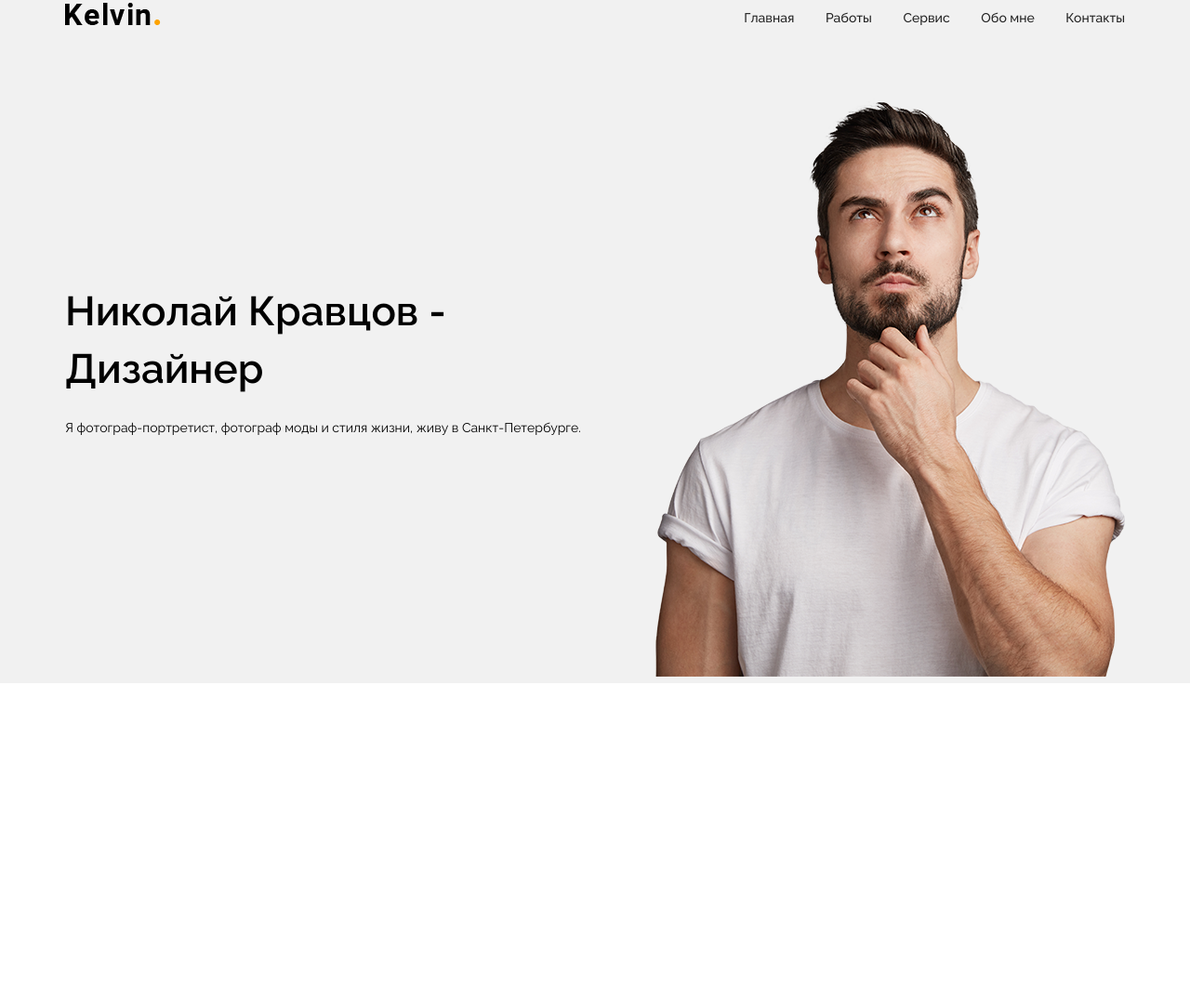
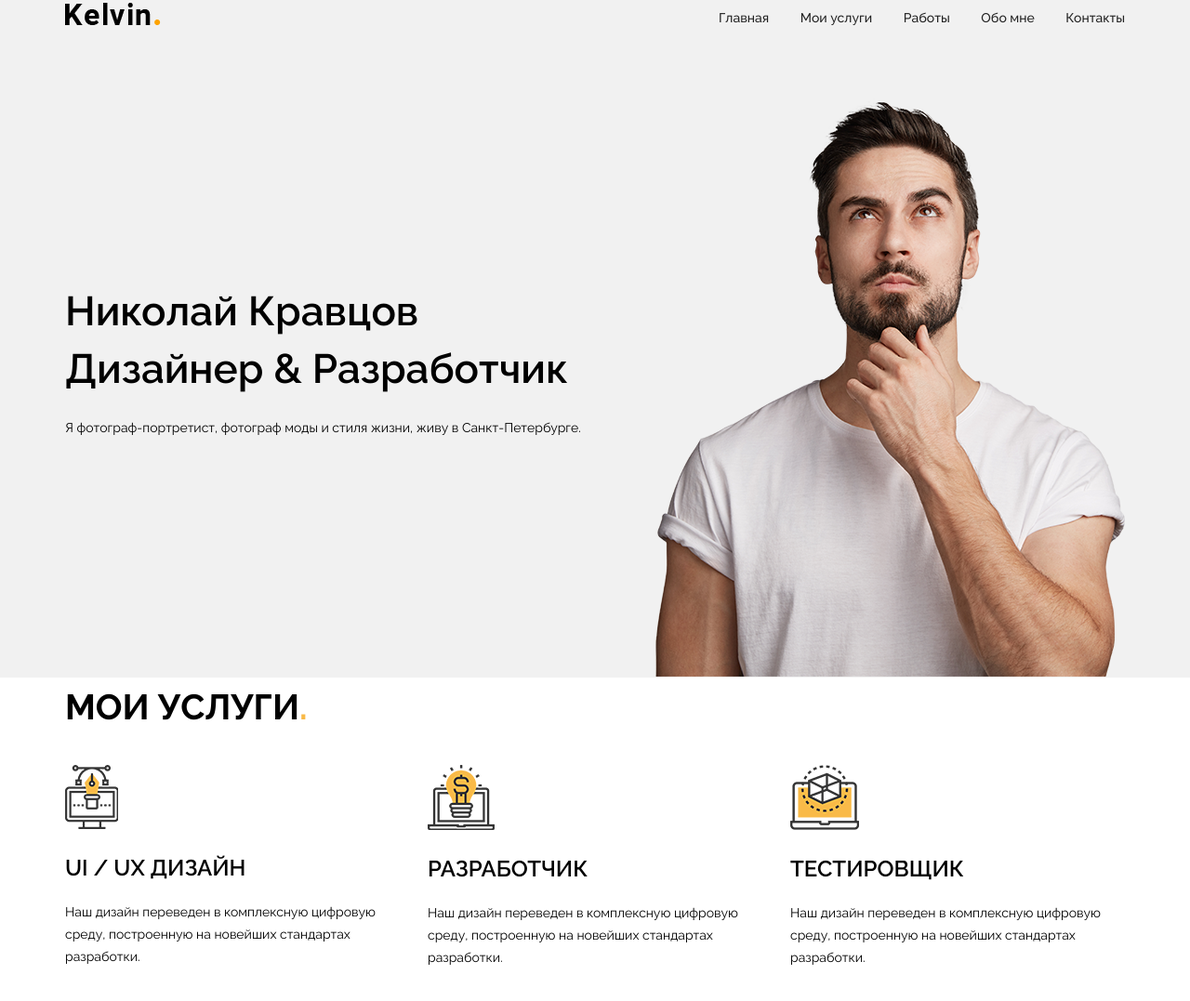
Before and after one commit to Saturdayin/Kalvin, a website: page app/index.html in a window 1280 px wide. Shown: the part 47-1124 px from the top of the page at 93% size. Before the commit the page ends 800 px from the top, so only its background shows below. Drawn offline with nearby package versions, Linux system fonts and the light colour scheme.

Commit message:
added services

```diff
--- a/app/index.html
+++ b/app/index.html
@@ -20,8 +20,8 @@
                 <div class="header__menu">
                     <ul class="header__menu-list">
                         <li><a href="#">Главная</a></li>
+                        <li><a href="#serv">Мои услуги</a></li>
                         <li><a href="#">Работы</a></li>
-                        <li><a href="#">Сервис</a></li>
                         <li><a href="#">Обо мне</a></li>
                         <li><a href="#">Контакты</a></li>
                     </ul>
@@ -30,29 +30,64 @@
             <div class="header__wrapper">
                 <div class="header__info">
                     <div class="header__title">
-                        Николай Кравцов - Дизайнер
+                        Николай Кравцов Дизайнер & Разработчик
                     </div>
                     <div class="header__text">
                         Я фотограф-портретист, фотограф моды и стиля жизни, живу в Санкт-Петербурге.
                     </div>
                 </div>
-                <div class="header__wrapper-img">
+                <div class="header__wrapper-imgages">
                     <img src="images/kalvin-bg.png" alt="">
                 </div>
             </div>
         </div>
     </header>
-    <section class="services">
+    <section class="services" id="serv">
         <div class="container">
-            <div class="services__inner">
+            <div class="services__title">
+                МОИ УСЛУГИ<span>.</span>
+            </div>
+
                 <div class="services__items">
 
                     <div class="services__item">
+                        <div class="services__item-images">
+                            <img src="images/services-1.png" alt="">
+                        </div>
+                        <div class="services__item-title">
+                            UI / UX ДИЗАЙН
+                        </div>
+                        <div class="services__item-text">
+                            Наш дизайн переведен в комплексную цифровую среду, построенную на новейших стандартах разработки.
+                        </div>
+                    </div>
 
+                    <div class="services__item">
+                        <div class="services__item-images">
+                            <img src="images/services-2.png" alt="">
+                        </div>
+                        <div class="services__item-title">
+                            Разработчик
+                        </div>
+                        <div class="services__item-text">
+                            Наш дизайн переведен в комплексную цифровую среду, построенную на новейших стандартах разработки.
+                        </div>
+                    </div>
+
+                    <div class="services__item">
+                        <div class="services__item-images">
+                            <img src="images/services-3.png" alt="">
+                        </div>
+                        <div class="services__item-title">
+                            Тестировщик
+                        </div>
+                        <div class="services__item-text">
+                            Наш дизайн переведен в комплексную цифровую среду, построенную на новейших стандартах разработки.
+                        </div>
                     </div>
 
                 </div>
-            </div>
+
         </div>
     </section>
 
--- a/app/scss/style.scss
+++ b/app/scss/style.scss
@@ -35,7 +35,7 @@ h1,h2,h3,h4,h5,h6{
 .header{
     background-color: #f1f1f1;
     padding-top: 50px;
-
+    margin-bottom: 20px;
     &__inner{
         display: flex;
         justify-content: space-between;
@@ -64,22 +64,59 @@ h1,h2,h3,h4,h5,h6{
     &__wrapper{
         display: flex;
         justify-content: space-between;
+        height: 625px;
+        &-imgages{
+            img{
+                padding-left: 10px;
+            }
+
+        }
     }
     &__info{
         margin-top: 200px;
+        max-width: 570px;
+        padding-right: 15px;
     }
     &__title{
         color: #000;
         font-size: 44px;
         line-height: 62px;
         font-weight: 600;
-        max-width: 470px;
         margin-bottom: 20px;
-        padding-right: 15px;
     }
-    &__text{
-        max-width: 570px;
-        padding-right: 15px;
+}
+.services{
+    margin-bottom: 100px;
+    &__title{
+        font-size: 38px;
+        color: #000;
+        font-weight: 700;
+        margin-bottom: 50px;
+        span{
+            color: #f9ba48;
+        }
     }
+    &__items{
+        display: flex;
+        justify-content: space-between;
+    }
+    &__item{
+        max-width: 360px;
 
+        &-images{
+            margin-bottom: 20px;
+        }
+        &-title{
+            color: #000;
+            font-size: 24px;
+            line-height: 30px;
+            font-weight: 600;
+            text-transform: uppercase;
+            padding-right: 10px;
+            margin-bottom: 20px;
+        }
+        &__text{
+            padding-right: 10px;
+        }
+    }
 }
```
Also changed, not shown: app/css/style.min.css, app/images/services-1.png (added), app/images/services-2.png (added), app/images/services-3.png (added).
